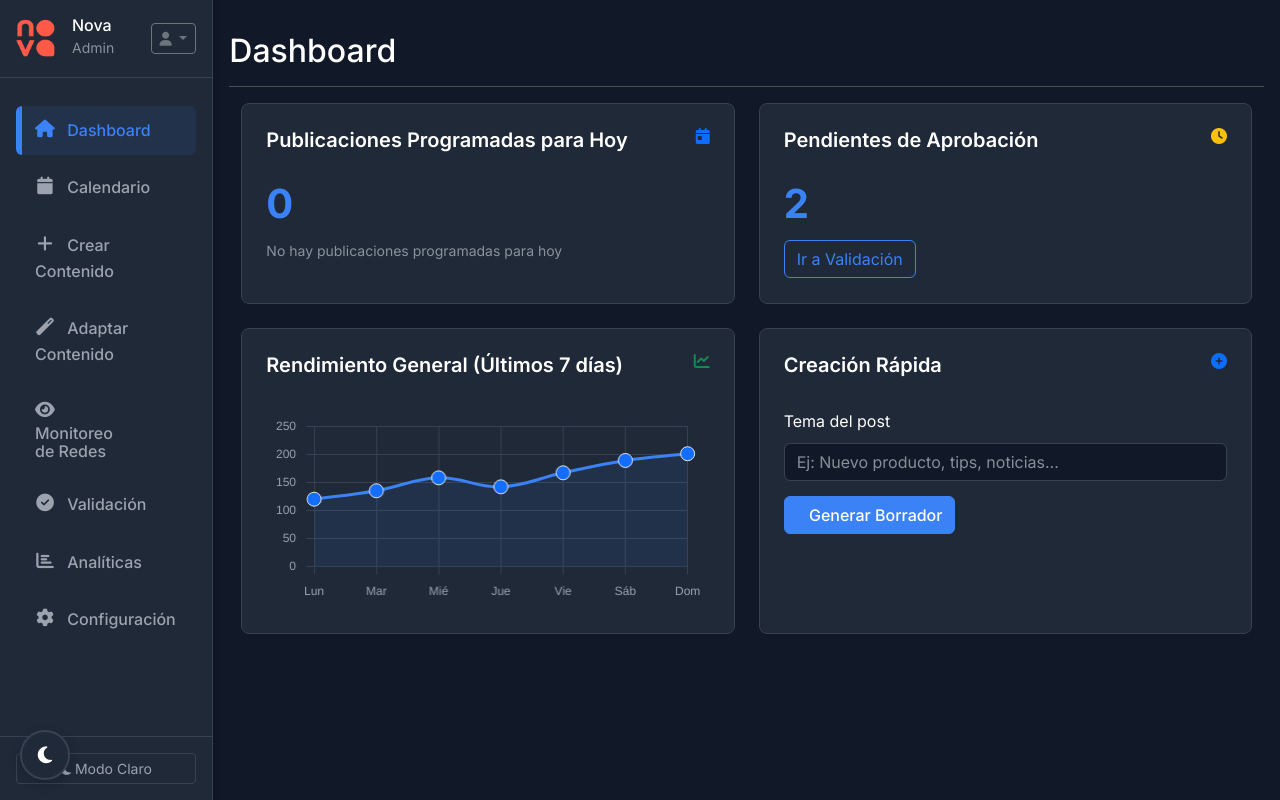
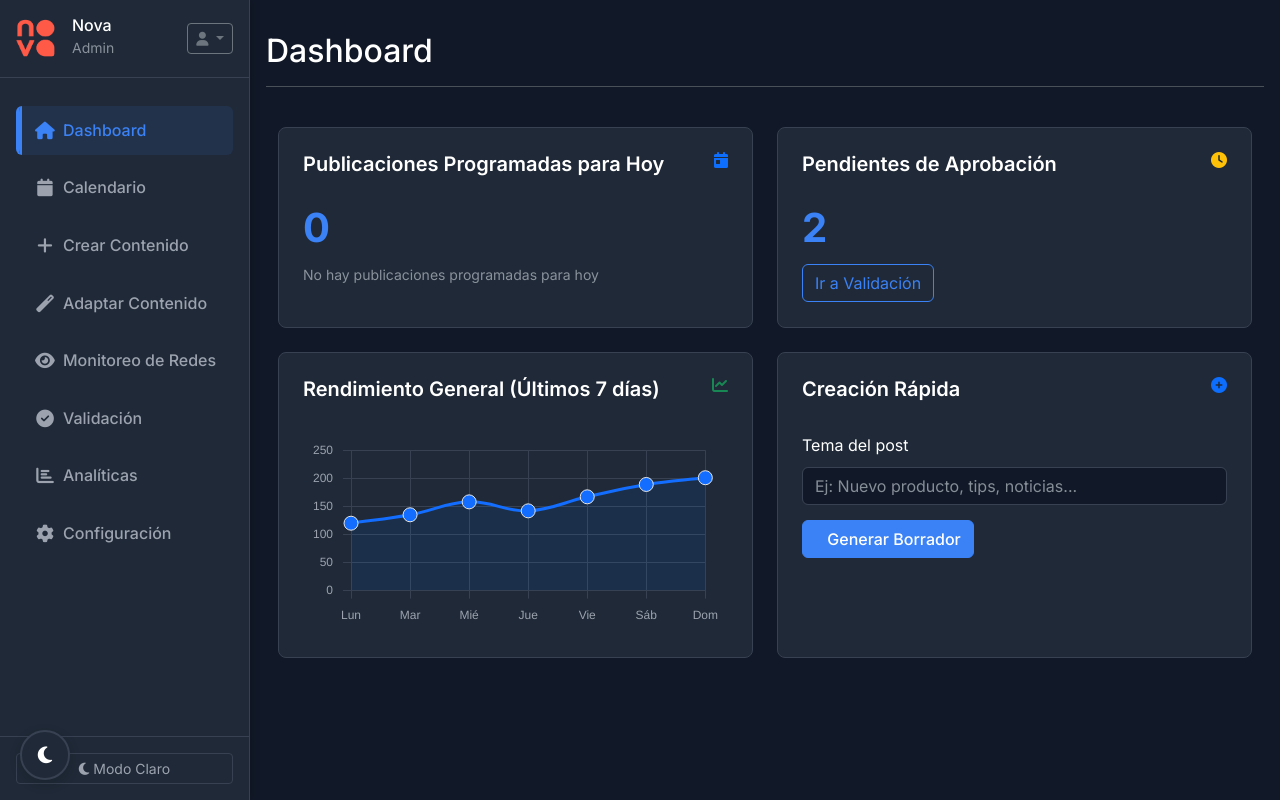
Before and after one commit to Handepora/NovaSocial, a Flask app: page / in a window 1280 px wide. Run offline with Flask 3, Linux system fonts and the light colour scheme; a user stored in the database is signed in; data that the repository does not hold is empty.

Commit message:
Improve sidebar appearance and navigation button layout for web version
Addresses sidebar positioning issues and adjusts navigation item text alignment by adding and modifying CSS rules.

Replit-Commit-Author: Agent
Replit-Commit-Session-Id: ed7e2e6b-92a9-47f1-95d8-414584846d23
Replit-Commit-Screenshot-Url: https://storage.googleapis.com/screenshot-production-us-central1/cc90ac2b-74d9-435d-9ab6-d7bc0e0d6b7f/54cb297c-7d73-4686-912b-55095f87c3f2.jpg

```diff
--- /dev/null
+++ b/static/css/layout-fixes.css
@@ -0,0 +1,160 @@
+/* Layout fixes for deployment - Load after Bootstrap */
+
+/* Force sidebar positioning with maximum specificity */
+html body .container-fluid .row .sidebar,
+html body .container-fluid .row nav.sidebar,
+html body .container-fluid .row .col-md-3.sidebar,
+html body .container-fluid .row .col-lg-2.sidebar,
+html body .container-fluid .row nav.col-md-3.sidebar,
+html body .container-fluid .row nav.col-lg-2.sidebar {
+    position: fixed !important;
+    top: 0 !important;
+    bottom: 0 !important;
+    left: 0 !important;
+    z-index: 1000 !important;
+    padding: 0 !important;
+    width: 250px !important;
+    min-width: 250px !important;
+    max-width: 250px !important;
+    height: 100vh !important;
+    box-shadow: 2px 0 8px rgba(0, 0, 0, 0.15) !important;
+    background-color: var(--secondary-bg) !important;
+    border-right: 1px solid var(--border-color) !important;
+    overflow: hidden !important;
+    flex: none !important;
+    margin-left: 0 !important;
+    margin-right: 0 !important;
+}
+
+/* Force main content positioning */
+html body .container-fluid .row main,
+html body .container-fluid .row main.col-md-9,
+html body .container-fluid .row main.ms-sm-auto,
+html body .container-fluid .row main.col-lg-10,
+html body .container-fluid .row main.col-md-9.ms-sm-auto.col-lg-10 {
+    margin-left: 250px !important;
+    padding: 1rem !important;
+    width: calc(100% - 250px) !important;
+    max-width: calc(100% - 250px) !important;
+    flex: none !important;
+    background-color: var(--bg-color) !important;
+    min-height: 100vh !important;
+    position: relative !important;
+}
+
+/* Container and row fixes */
+html body .container-fluid {
+    padding: 0 !important;
+    max-width: 100% !important;
+    width: 100% !important;
+}
+
+html body .container-fluid .row {
+    margin: 0 !important;
+    width: 100% !important;
+    max-width: 100% !important;
+}
+
+/* Sidebar internal structure */
+html body .sidebar .position-sticky {
+    position: relative !important;
+    height: 100vh !important;
+    padding: 0 !important;
+    overflow-x: hidden !important;
+    overflow-y: auto !important;
+    display: flex !important;
+    flex-direction: column !important;
+}
+
+/* User info section */
+html body .sidebar .user-info {
+    padding: 1rem !important;
+    border-bottom: 1px solid var(--border-color) !important;
+    background-color: var(--secondary-bg) !important;
+    flex-shrink: 0 !important;
+}
+
+/* Navigation section */
+html body .sidebar .nav {
+    flex: 1 !important;
+    padding: 0 1rem !important;
+}
+
+/* Navigation links */
+html body .sidebar .nav-link {
+    color: var(--text-secondary) !important;
+    padding: 0.75rem 1rem !important;
+    margin: 0.25rem 0 !important;
+    border-radius: 0.375rem !important;
+    transition: all 0.3s ease !important;
+    font-weight: 500 !important;
+    border-left: 3px solid transparent !important;
+    display: flex !important;
+    align-items: center !important;
+}
+
+html body .sidebar .nav-link:hover {
+    color: var(--text-primary) !important;
+    background-color: rgba(59, 130, 246, 0.1) !important;
+    text-decoration: none !important;
+}
+
+html body .sidebar .nav-link.active {
+    color: var(--accent-color) !important;
+    background-color: rgba(59, 130, 246, 0.1) !important;
+    border-left: 3px solid var(--accent-color) !important;
+}
+
+html body .sidebar .nav-link i {
+    font-size: 1.1rem !important;
+    width: 20px !important;
+    text-align: center !important;
+    margin-right: 0.5rem !important;
+    display: inline-block !important;
+    flex-shrink: 0 !important;
+}
+
+/* Sidebar footer */
+html body .sidebar .sidebar-footer {
+    padding: 1rem !important;
+    border-top: 1px solid var(--border-color) !important;
+    margin-top: auto !important;
+    flex-shrink: 0 !important;
+    background-color: var(--secondary-bg) !important;
+}
+
+html body .sidebar .sidebar-footer .btn {
+    border-color: var(--border-color) !important;
+    color: var(--text-secondary) !important;
+    background-color: transparent !important;
+    transition: all 0.3s ease !important;
+}
+
+html body .sidebar .sidebar-footer .btn:hover {
+    background-color: rgba(59, 130, 246, 0.1) !important;
+    border-color: var(--accent-color) !important;
+    color: var(--accent-color) !important;
+}
+
+/* Responsive adjustments */
+@media (max-width: 768px) {
+    html body .container-fluid .row .sidebar,
+    html body .container-fluid .row nav.sidebar {
+        position: relative !important;
+        width: 100% !important;
+        height: auto !important;
+        box-shadow: none !important;
+        border-right: none !important;
+        border-bottom: 1px solid var(--border-color) !important;
+    }
+
+    html body .container-fluid .row main,
+    html body .container-fluid .row main.col-md-9,
+    html body .container-fluid .row main.ms-sm-auto,
+    html body .container-fluid .row main.col-lg-10 {
+        margin-left: 0 !important;
+        width: 100% !important;
+        max-width: 100% !important;
+        padding-top: 1rem !important;
+    }
+}
--- a/static/css/style.css
+++ b/static/css/style.css
@@ -98,22 +98,30 @@ body.dashboard-loaded {
     --slide-distance: 30px;
 }
 
-/* Sidebar Styles */
-.sidebar {
+/* Sidebar Styles - Force positioning */
+.sidebar,
+nav.sidebar,
+.col-md-3.sidebar,
+.col-lg-2.sidebar,
+nav.col-md-3.sidebar,
+nav.col-lg-2.sidebar {
     position: fixed !important;
     top: 0 !important;
     bottom: 0 !important;
     left: 0 !important;
     z-index: 1000 !important;
     padding: 0 !important;
-    width: 16.66667% !important;
-    min-width: 200px !important;
+    width: 250px !important;
+    min-width: 250px !important;
+    max-width: 250px !important;
     min-height: 100vh !important;
     height: 100vh !important;
     box-shadow: 2px 0 8px rgba(0, 0, 0, 0.15) !important;
     background-color: var(--secondary-bg) !important;
     border-right: 1px solid var(--border-color) !important;
     overflow: hidden !important;
+    flex: none !important;
+    margin-left: 0 !important;
 }
 
 .sidebar .position-sticky {
@@ -130,8 +138,8 @@ body.dashboard-loaded {
 /* Override Bootstrap column classes */
 .col-md-3.col-lg-2.sidebar {
     position: fixed !important;
-    width: 16.66667% !important;
-    max-width: 16.66667% !important;
+    width: 250px !important;
+    max-width: 250px !important;
     flex: none !important;
 }
 
@@ -203,27 +211,11 @@ body.dashboard-loaded {
     font-size: 1.1rem !important;
     width: 20px !important;
     text-align: center !important;
-    vertical-align: top !important;
-    margin-top: 2px !important;
+    margin-right: 0.5rem !important;
+    display: inline-block !important;
 }
 
-/* Multi-line navigation text */
-.nav-text-multiline {
-    display: flex !important;
-    flex-direction: column !important;
-    line-height: 1.1 !important;
-}
-
-.nav-text-multiline .line1 {
-    font-size: inherit !important;
-    font-weight: inherit !important;
-}
-
-.nav-text-multiline .line2 {
-    font-size: inherit !important;
-    font-weight: inherit !important;
-    margin-left: 0 !important;
-}
+/* Remove multi-line navigation styles - reverting to standard format */
 
 /* Sidebar Footer */
 .sidebar-footer {
@@ -248,23 +240,19 @@ body.dashboard-loaded {
 }
 
 /* Main Content */
-main {
-    margin-left: 16.66667% !important; /* Offset for sidebar */
+main,
+main.col-md-9,
+main.ms-sm-auto,
+main.col-lg-10,
+main.col-md-9.ms-sm-auto.col-lg-10 {
+    margin-left: 250px !important; /* Offset for sidebar */
     padding: 1rem !important;
-    width: 83.33333% !important;
-    max-width: 83.33333% !important;
-    flex: 0 0 83.33333% !important;
+    width: calc(100% - 250px) !important;
+    max-width: calc(100% - 250px) !important;
+    flex: none !important;
     background-color: var(--bg-color) !important;
     min-height: 100vh !important;
     position: relative !important;
-}
-
-/* Override Bootstrap main content classes */
-main.col-md-9.ms-sm-auto.col-lg-10 {
-    margin-left: 16.66667% !important;
-    width: 83.33333% !important;
-    max-width: 83.33333% !important;
-    flex: 0 0 83.33333% !important;
     padding-left: 1rem !important;
     padding-right: 1rem !important;
 }
@@ -274,11 +262,21 @@ main.col-md-9.ms-sm-auto.col-lg-10 {
     padding-left: 0 !important;
     padding-right: 0 !important;
     max-width: 100% !important;
+    width: 100% !important;
 }
 
 .row {
     margin-left: 0 !important;
     margin-right: 0 !important;
+    width: 100% !important;
+    max-width: 100% !important;
+}
+
+/* Body layout fixes */
+body {
+    margin: 0 !important;
+    padding: 0 !important;
+    overflow-x: hidden !important;
 }
 
 @media (max-width: 768px) {
--- a/templates/index.html
+++ b/templates/index.html
@@ -19,6 +19,8 @@
 
     <!-- Custom CSS -->
     <link rel="stylesheet" href="{{ url_for('static', filename='css/style.css') }}">
+    <!-- Layout fixes for deployment -->
+    <link rel="stylesheet" href="{{ url_for('static', filename='css/layout-fixes.css') }}">
 </head>
 <body class="dashboard-loading">
     <div class="container-fluid">
@@ -80,10 +82,7 @@
                         <li class="nav-item">
                             <a class="nav-link" href="#monitoreo" data-view="monitoreo">
                                 <i class="fas fa-eye me-2"></i>
-                                <span class="nav-text-multiline">
-                                    <span class="line1">Monitoreo</span>
-                                    <span class="line2">de Redes</span>
-                                </span>
+                                Monitoreo de Redes
                             </a>
                         </li>
                         <li class="nav-item">
```
